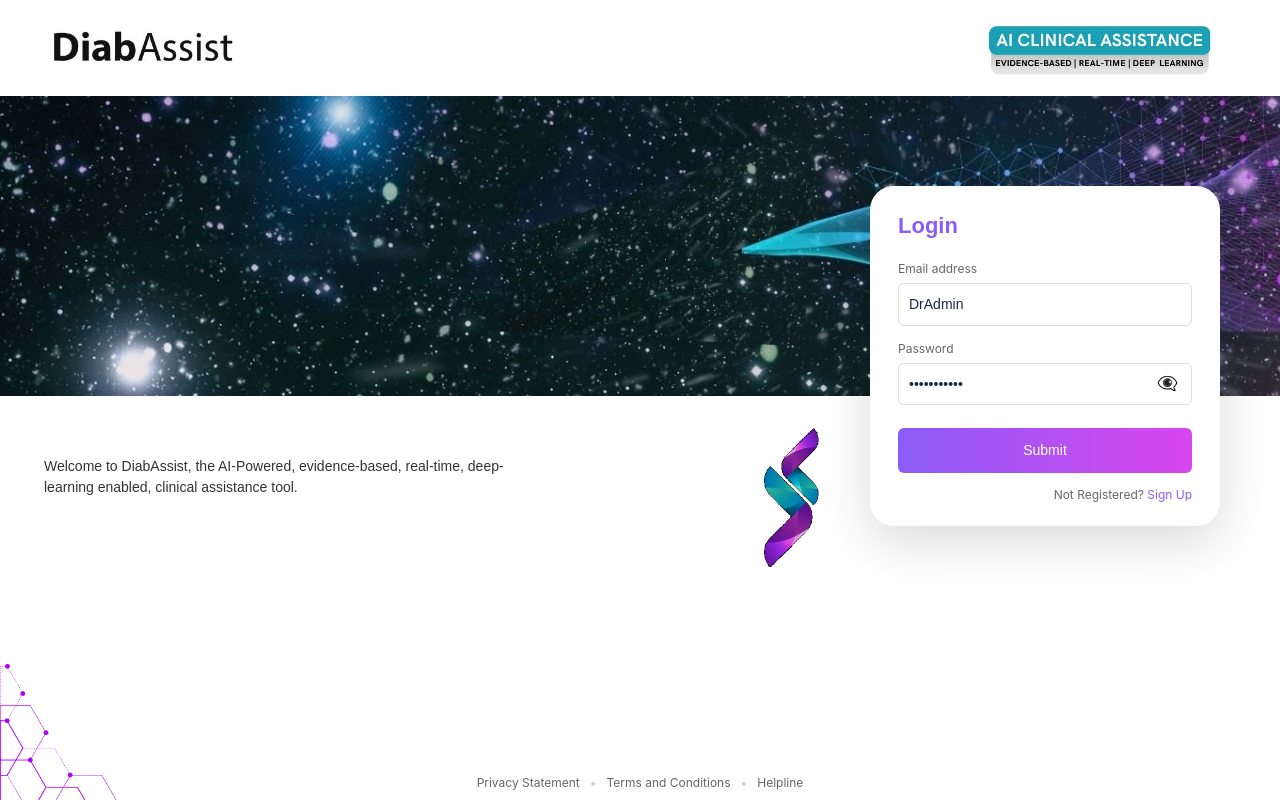
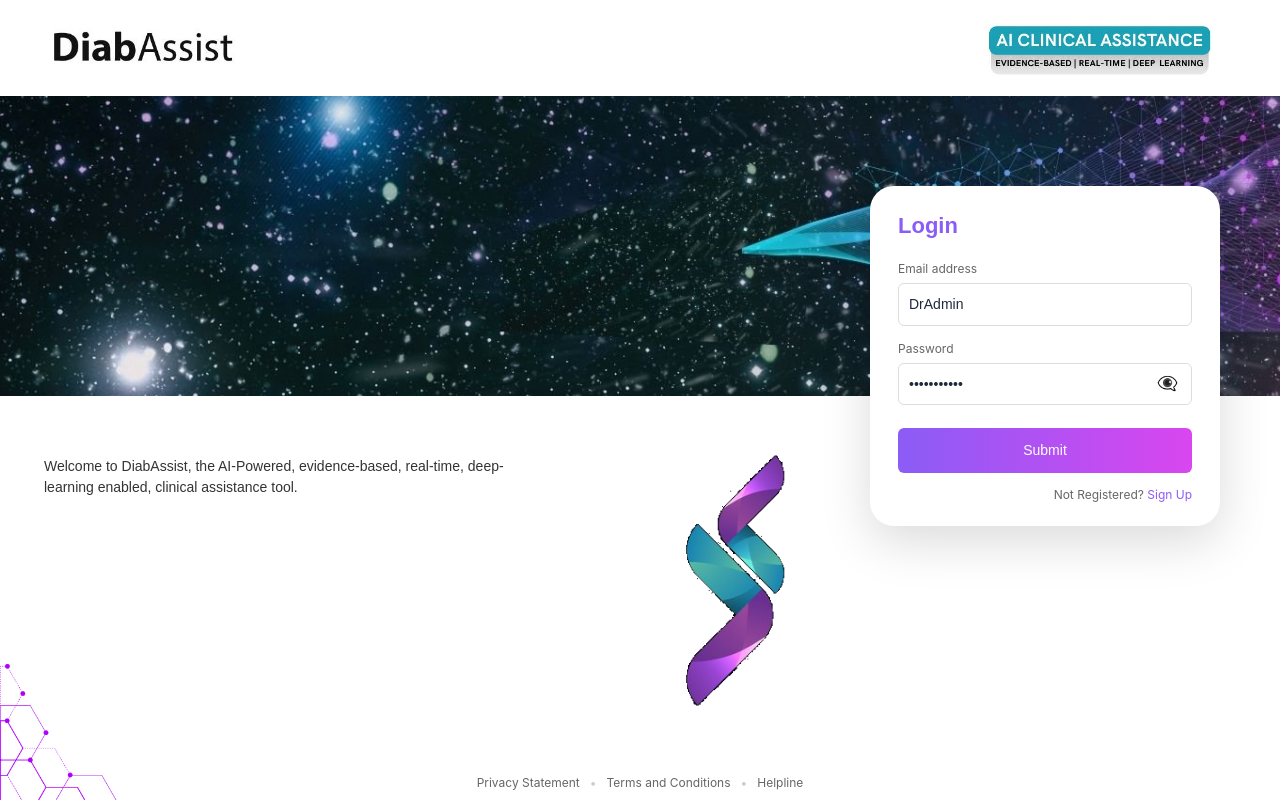
Before and after one commit to SaadAbdullah72/elements-interactive-proj-1, a React (Vite) app in the folder frontend/: page / in a window 1280 px wide. Built offline with nearby package versions, Linux system fonts and the light colour scheme.

Commit message:
Fix logo: remove black edges by clearing CSS blend mode and filters, set exact dimensions to 214x361

```diff
--- a/frontend/src/DoctorLogin.jsx
+++ b/frontend/src/DoctorLogin.jsx
@@ -385,16 +385,15 @@ const DoctorLogin = ({ onLoginSuccess }) => {
             deep-learning enabled, clinical assistance tool.
           </p>
 
-          {/* Arrow (Purple Logo) — keep the logo colorful without adding extra background */}
-          <div className="arrow-wrap">
+          {/* Arrow (Purple Logo) */}
+          <div className="arrow-wrap" style={{ display: 'flex', justifyContent: 'center' }}>
             <img src={ARROW_IMG} alt=""
               style={{
-                height: '200px',
-                width: 'auto',
+                width: '214px',
+                height: '361px',
                 display: 'block',
                 background: 'transparent',
-                filter: 'saturate(1.2) contrast(1.3) brightness(0.85)',
-                mixBlendMode: 'darken',
+                objectFit: 'contain'
               }} />
           </div>
         </section>
```
